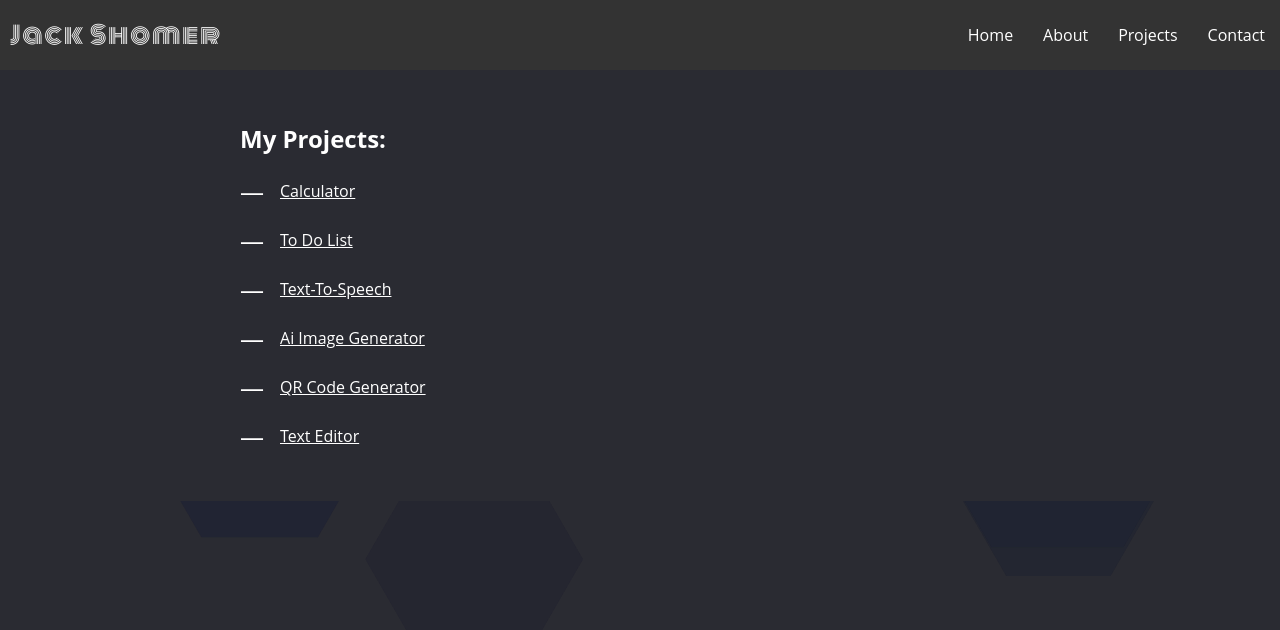
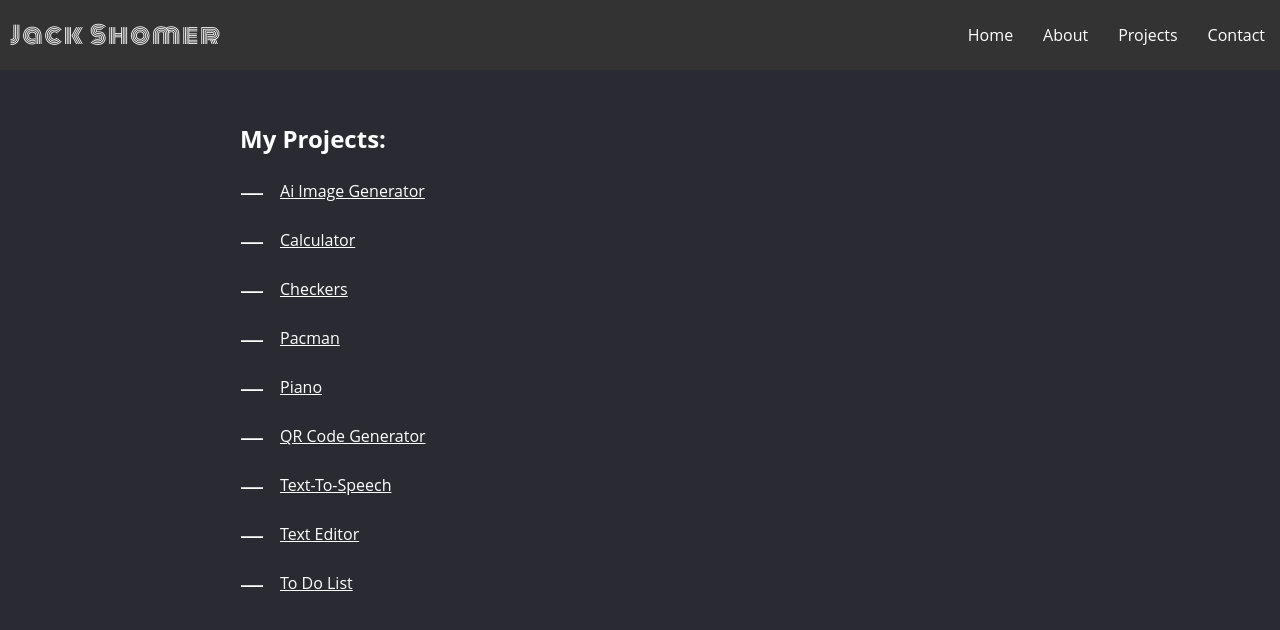
Before and after one commit to jsho982045/Personal-Website, a React (Create React App) app in the folder personal-website/: page /#/projects in a window 1280 px wide. Shown: the top 630 px of the page. Built offline with nearby package versions, Linux system fonts and the light colour scheme.

Commit message:
Added checkers project

```diff
--- a/personal-website/src/App.css
+++ b/personal-website/src/App.css
@@ -1,7 +1,6 @@
 .App {
   text-align: center;
   height: 100%;
-  /*overflow: hidden; */
 }
 
 .App-logo {
--- a/personal-website/src/components/ComputerScienceStudent.js
+++ b/personal-website/src/components/ComputerScienceStudent.js
@@ -1,4 +1,5 @@
 import React from 'react';
+import '../styles/ComputerScienceStudent.css';
 
 function ComputerScienceStudent() {
   return (
@@ -6,7 +7,9 @@ function ComputerScienceStudent() {
       <h1>Computer Science Student</h1>
       <p>Brooklyn College(2021 - 2024)</p>
         <p>Major: Computer Informations Science</p>
-        <p>Courses: Into to Java | Data Strucutres | Discrete Structures | Calculus 1 & 2 | Exploring Robotics | Human-Computer Interaction | Web Program & Application Design</p>
+        <div className='course-list'>
+        <p>Courses: Into to Java | Data Strucutres | Discrete Structures | Calculus 1 & 2 | Exploring Robotics | Human-Computer Interaction | Web Program & Application Design | Principles of Computer Architecture | Artifical Intelligence</p>
+      </div>
     </div>
   );
 }
--- a/personal-website/src/components/Home.js
+++ b/personal-website/src/components/Home.js
@@ -6,7 +6,6 @@ function Home() {
     <div className="Welcome">
       <h1>Welcome to My Portfolio</h1>
       <p>Please, make youself at home</p>
-      {/* Add more content as needed */}
     </div>
   );
 }
--- a/personal-website/src/components/Projects.js
+++ b/personal-website/src/components/Projects.js
@@ -1,5 +1,5 @@
 import React from 'react';
-import '../styles/Projects.css'; // We will create this CSS file next.
+import '../styles/Projects.css';
 
 function Projects() {
   return (
@@ -7,11 +7,27 @@ function Projects() {
       <h2>My Projects:</h2>
       <div className="projects-item">
       <span className="dash">&mdash;</span>
+      <a href="https://jsho982045.github.io/Ai-Image-Generator/">Ai Image Generator</a>
+      </div>
+      <div className="projects-item">
+      <span className="dash">&mdash;</span>
       <a href="https://jsho982045.github.io/Calculator/">Calculator</a>
       </div>
       <div className="projects-item">
       <span className="dash">&mdash;</span>
-      < a href="https://jsho982045.github.io/To-Do-List/">To Do List</a>
+      <a href="https://jsho982045.github.io/Checkers/">Checkers</a>
+      </div>
+      <div className="projects-item">
+      <span className="dash">&mdash;</span>
+      <a href="https://jsho982045.github.io/Pacman/">Pacman</a>
+      </div>
+      <div className="projects-item">
+      <span className="dash">&mdash;</span>
+      <a href="https://jsho982045.github.io/Piano/">Piano</a>
+      </div>
+      <div className="projects-item">
+      <span className="dash">&mdash;</span>
+      <a href="https://jsho982045.github.io/QR-Code-Generator/">QR Code Generator</a>
       </div>
       <div className="projects-item">
       <span className="dash">&mdash;</span>
@@ -19,17 +35,12 @@ function Projects() {
       </div>
       <div className="projects-item">
       <span className="dash">&mdash;</span>
-      <a href="https://jsho982045.github.io/Ai-Image-Generator/">Ai Image Generator</a>
+      <a href="https://jsho982045.github.io/Text-Editor/">Text Editor</a>
       </div>
       <div className="projects-item">
       <span className="dash">&mdash;</span>
-      <a href="https://jsho982045.github.io/QR-Code-Generator/">QR Code Generator</a>
+      < a href="https://jsho982045.github.io/To-Do-List/">To Do List</a>
       </div>
-      <div className="projects-item">
-      <span className="dash">&mdash;</span>
-      <a href="https://jsho982045.github.io/Text-Editor/">Text Editor</a>
-      </div>
-      {/* Add individual project cards or items here */}
     </section>
   );
 }
--- /dev/null
+++ b/personal-website/src/styles/ComputerScienceStudent.css
@@ -0,0 +1,5 @@
+
+.course-list {
+  font-family: 'sans-serif', monospace; /* Monospaced font for the course list */
+  word-wrap: break-word; /* Break the word to prevent overflow */
+}
```
Also changed, not shown: personal-website/package.json (+6 -2 lines), personal-website/src/App.js (+4 -4 lines), 1 other file (tests, documents, lock files or other folders).
